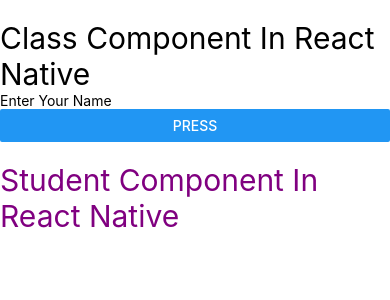
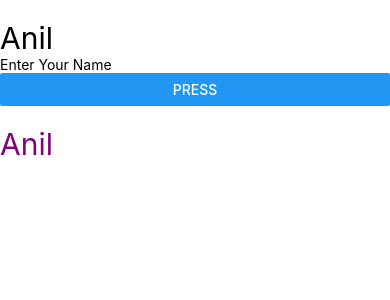
Before and after one commit to mtalhaleo2002/RN-App-From-Bg, a React Native app: screen / in a window 390 px wide. Shown: the top 300 px of the page. Built offline with nearby package versions, Linux system fonts and the light colour scheme.

Commit message:
State And Props In React Native

```diff
--- a/App.tsx
+++ b/App.tsx
@@ -3,9 +3,23 @@
 import Student from './components/Student';
 
 class App extends Component {
-  fruit = () => {
-    console.log('Hello from fruit function');
-  };
+  constructor() {
+    super();
+    this.state = {
+      name: 'Anil',
+      age: 0,
+    };
+  }
+
+  updateState(val: string) {
+    this.setState({ name: val });
+
+    // this.setState({ name: 'React Native', age: 30 });
+    // This will update both name and age
+
+    // this.setState({ age: 20 });
+    // This is another approach to update state
+  }
   render() {
     return (
       <View
@@ -13,12 +27,13 @@
           marginTop: 20,
         }}
       >
-        <Text style={{ color: 'black', fontSize: 30 }}>
-          Class Component In React Native
-        </Text>
-        <TextInput placeholder="Enter Your Name" />
-        <Button title="Press" onPress={this.fruit} />
-        <Student />
+        <Text style={{ color: 'black', fontSize: 30 }}>{this.state.name}</Text>
+        <TextInput
+          placeholder="Enter Your Name"
+          onChangeText={text => this.updateState(text)}
+        />
+        <Button title="Press" />
+        <Student name={this.state.name} />
       </View>
     );
   }
--- a/components/Student.tsx
+++ b/components/Student.tsx
@@ -3,15 +3,14 @@
 
 class Student extends Component {
   render() {
+    console.log(this.props.name);
     return (
       <View
         style={{
           marginTop: 20,
         }}
       >
-        <Text style={{ color: 'purple', fontSize: 30 }}>
-          Student Component In React Native
-        </Text>
+        <Text style={{ color: 'purple', fontSize: 30 }}>{this.props.name}</Text>
       </View>
     );
   }
```
